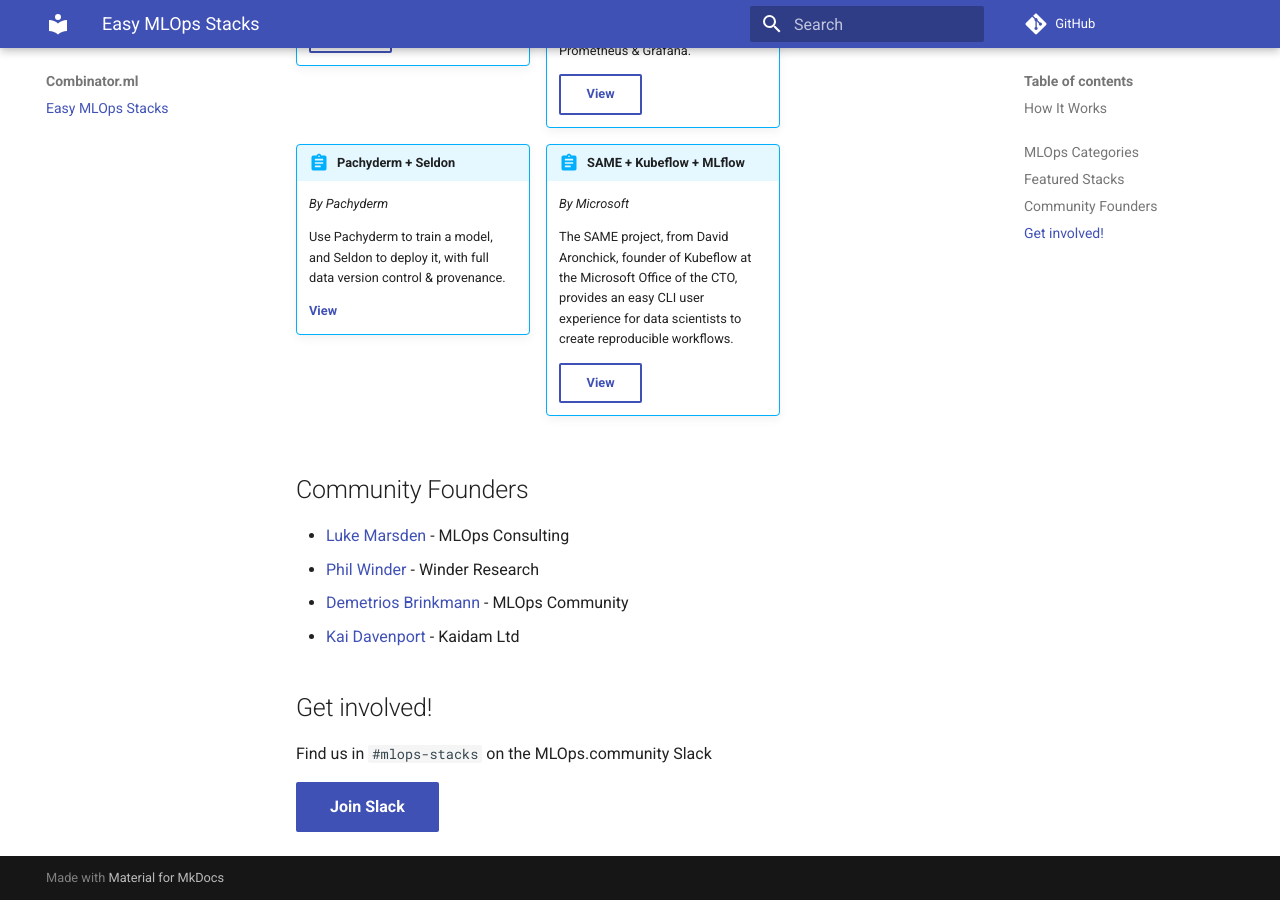
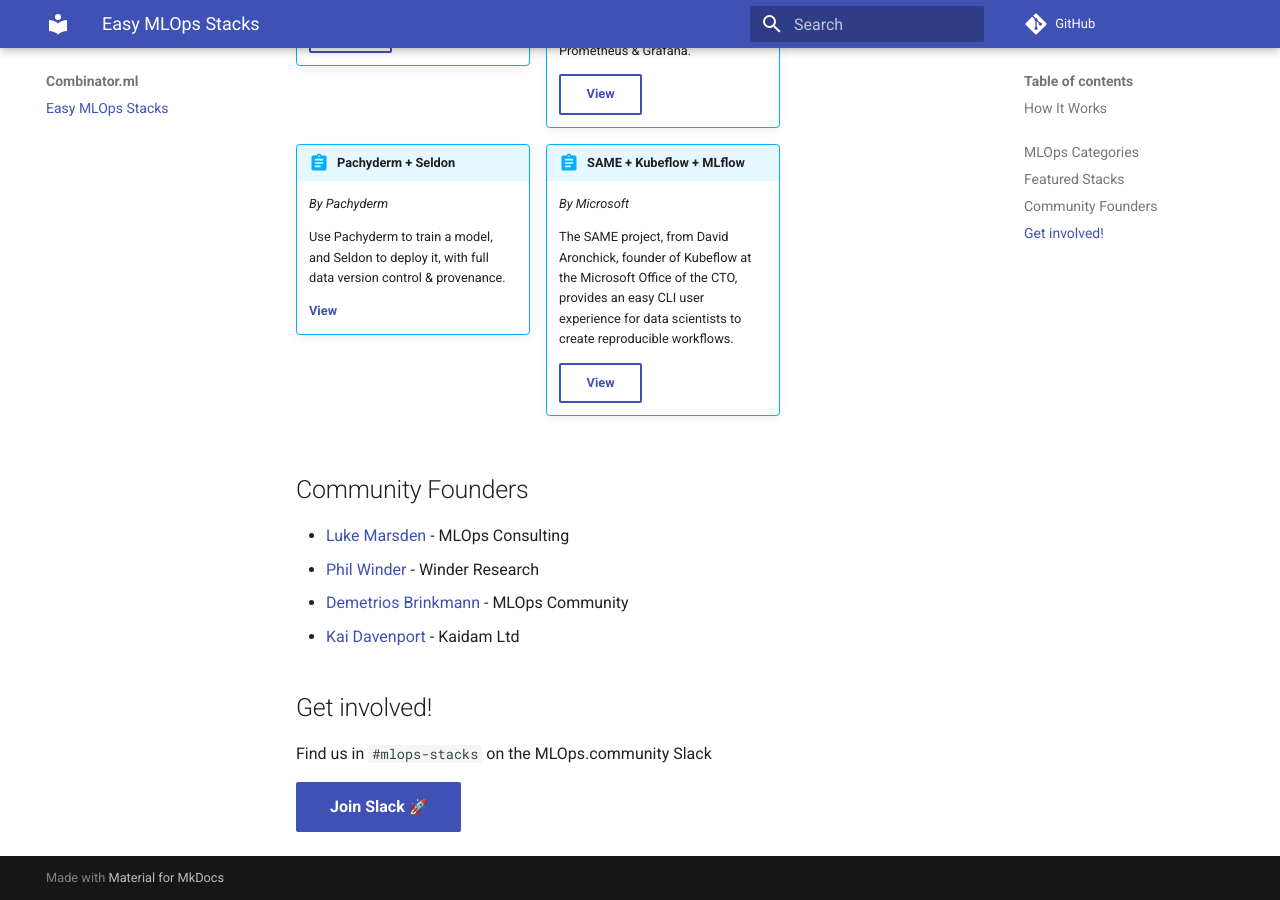
Before and after one commit to combinator-ml/combinator, an MkDocs documentation site: the page built from docs/index.md, in a window 1280 px wide and 900 px high, scrolled down 2272 px. Built offline with MkDocs 1.6.1 and Material for MkDocs 9.7.7, drawn with Linux system fonts in a browser that asks for light colours; emoji names are drawn with the system emoji font; comment, search, counter and statistics services are not loaded.

Commit message:
Revert "readthedocs doesn't support emojis"
This reverts commit 07f7be59830097a01e9e4f8fadcce0c81cd03999.

```diff
--- a/docs/index.md
+++ b/docs/index.md
@@ -104,4 +104,4 @@
 
 Find us in `#mlops-stacks` on the MLOps.community Slack
 
-[Join Slack](https://go.mlops.community/slack){ .md-button .md-button--primary }
+[Join Slack :rocket:](https://go.mlops.community/slack){ .md-button .md-button--primary }
--- a/mkdocs.yml
+++ b/mkdocs.yml
@@ -6,7 +6,7 @@
   - admonition
   - pymdownx.details
   - pymdownx.superfences
-#  - pymdownx.emoji:
-#      emoji_index: !!python/name:materialx.emoji.twemoji
-#      emoji_generator: !!python/name:materialx.emoji.to_svg
+  - pymdownx.emoji:
+      emoji_index: !!python/name:materialx.emoji.twemoji
+      emoji_generator: !!python/name:materialx.emoji.to_svg
 repo_url: https://github.com/combinator-ml/website
```
